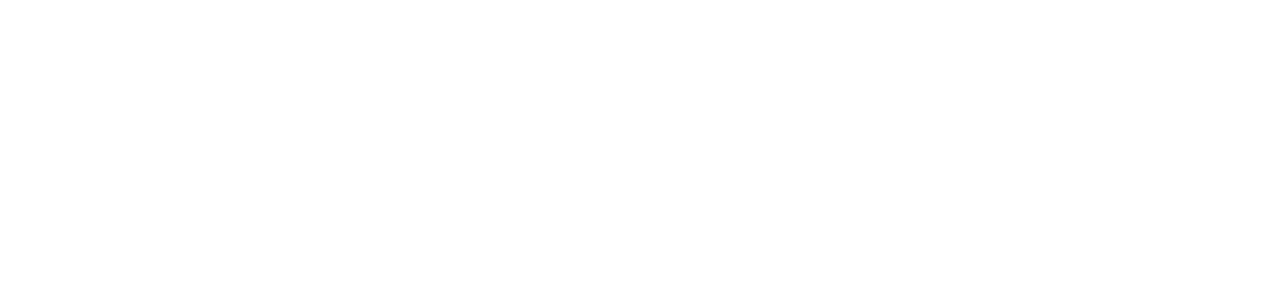
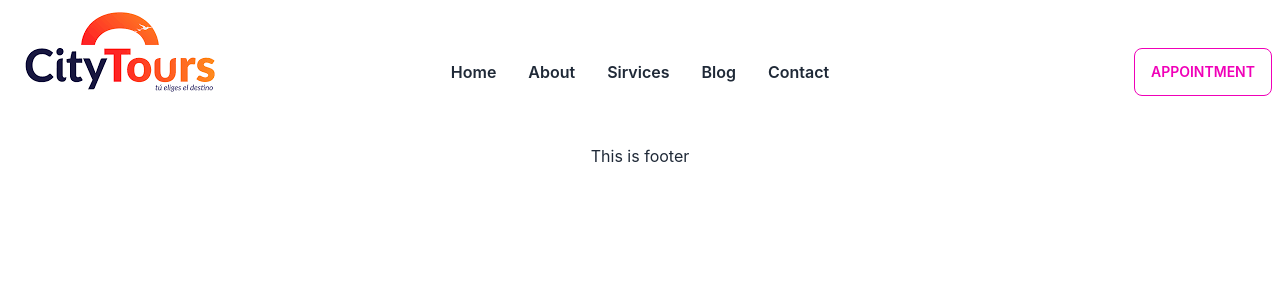
Before and after one commit to nahidpHero/city-tours-client-side, a React (Create React App) app: page / in a window 1280 px wide. Shown: the top 300 px of the page. Built offline with nearby package versions, Linux system fonts and the light colour scheme.

Commit message:
navbar added

```diff
--- /dev/null
+++ b/postcss.config.js
@@ -0,0 +1,6 @@
+module.exports = {
+  plugins: {
+    tailwindcss: {},
+    autoprefixer: {},
+  },
+}
--- a/src/App.js
+++ b/src/App.js
@@ -1,9 +1,13 @@
 import logo from './logo.svg';
 import './App.css';
+import { RouterProvider } from 'react-router-dom';
+import router from './routers/Routs/Routes';
 
 function App() {
   return (
     <div className="App">
+      <RouterProvider router={router}>
+      </RouterProvider>
     </div>
   );
 }
--- a/src/index.css
+++ b/src/index.css
@@ -1,3 +1,7 @@
+@tailwind base;
+@tailwind components;
+@tailwind utilities;
+
 body {
   margin: 0;
   font-family: -apple-system, BlinkMacSystemFont, 'Segoe UI', 'Roboto', 'Oxygen',
--- /dev/null
+++ b/src/layout/Main.js
@@ -0,0 +1,17 @@
+import React from 'react';
+import { Outlet } from 'react-router-dom';
+import Footer from '../pages/Footer/Footer';
+import Header from '../pages/Header/Header';
+
+
+const Main = () => {
+    return (
+        <div>
+            <Header></Header>
+            <Outlet></Outlet>
+            <Footer></Footer>
+        </div>
+    );
+};
+
+export default Main;
--- /dev/null
+++ b/src/pages/Footer/Footer.js
@@ -0,0 +1,11 @@
+import React from 'react';
+
+const Footer = () => {
+    return (
+        <div>
+            <h1>This is footer</h1>
+        </div>
+    );
+};
+
+export default Footer;
--- /dev/null
+++ b/src/pages/Header/Header.js
@@ -0,0 +1,45 @@
+import React from 'react';
+import { Link } from 'react-router-dom';
+import img from '../../assets/images/sity-tours-logo.png'
+
+const Header = () => {
+    const menuItem=<>
+    <li className='fond-semibold'><Link to='/home'>Home</Link></li>
+    <li className='fond-semibold'><Link>About</Link></li>
+    <li className='fond-semibold'><Link>Sirvices</Link></li>
+    <li className='fond-semibold'><Link>Blog</Link></li>
+    <li className='fond-semibold'><Link>Contact</Link></li>
+   </>
+
+    return (
+        <div>
+        <div>
+            <div className="navbar bg-base-100 ">
+  <div className="navbar-start h-20 mb-12 ">
+    <div className="dropdown">
+      <label tabIndex={0} className="btn btn-ghost lg:hidden">
+        <svg xmlns="http://www.w3.org/2000/svg" className="h-5 w-5" fill="none" viewBox="0 0 24 24" stroke="currentColor"><path strokeLinecap="round" strokeLinejoin="round" strokeWidth="2" d="M4 6h16M4 12h8m-8 6h16" /></svg>
+      </label>
+      <ul tabIndex={0} className="menu menu-compact dropdown-content mt-3 p-2 shadow bg-base-100 rounded-box w-52">
+       {menuItem}
+      </ul>
+    </div>
+    <a className=" normal-case text-xl"><img src={img} alt="" srcset="" /></a>
+  </div>
+  <div className="navbar-center hidden lg:flex">
+    <ul className="menu menu-horizontal font-semibold p-0">
+    {menuItem}
+    </ul>
+  </div>
+  <div className="navbar-end">
+    <a className="btn btn-outline btn-secondary">Appointment</a>
+  </div>
+</div>
+
+        </div>
+
+        </div>
+    );
+};
+
+export default Header;
--- /dev/null
+++ b/tailwind.config.js
@@ -0,0 +1,10 @@
+/** @type {import('tailwindcss').Config} */
+module.exports = {
+  content: [
+    "./src/**/*.{js,jsx,ts,tsx}",
+  ],
+  theme: {
+    extend: {},
+  },
+  plugins: [require("daisyui")],
+}
```
Also changed, not shown: package.json (+7 -0 lines), src/routers/Routs/Routes.js (added, +12 -0 lines), src/assets/images/sity-tours-logo.png (added), 1 other file (tests, documents, lock files or other folders).
